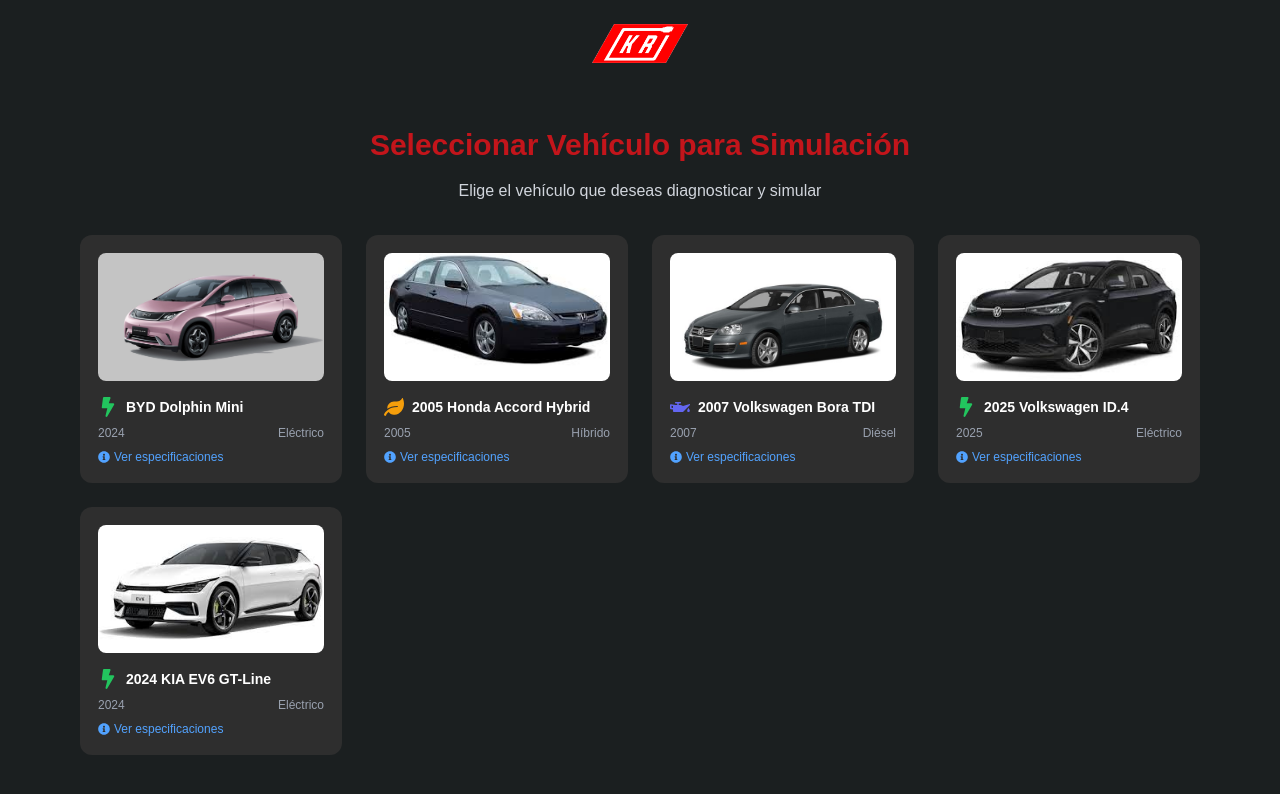
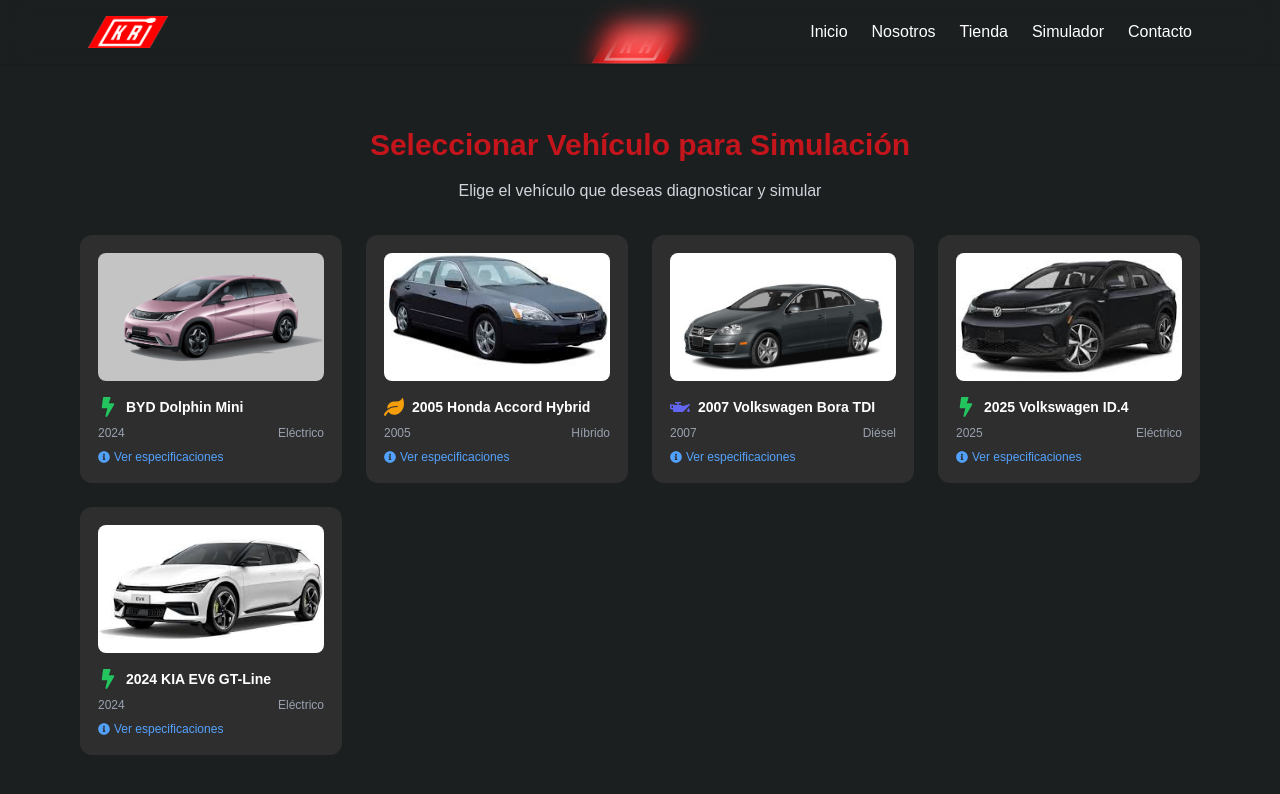
Before and after one commit to IramMcFly/krino-link, a Next.js app: page /Simulador in a window 1280 px wide. Shown: the top 794 px of the page. Built offline with nearby package versions, Linux system fonts and the light colour scheme.

Commit message:
agrega navbar a simulador

```diff
--- a/app/Simulador/page.js
+++ b/app/Simulador/page.js
@@ -4,6 +4,7 @@
 import Image from 'next/image';
 import SelectorVehiculos from './componentes/SelectorVehiculos';
 import SimuladorVehiculo from './componentes/SimuladorVehiculo';
+import { NavLanding } from '@/components/NavLanding';
 
 export default function Simulador() {
   const [vehiculoSeleccionado, setVehiculoSeleccionado] = useState(null);
@@ -18,6 +19,7 @@
 
   return (
     <div className="min-h-screen bg-[#1b1f20] text-white">
+      <NavLanding />
       <Suspense fallback={
         <div className="flex items-center justify-center min-h-screen">
           <div className="animate-spin rounded-full h-12 w-12 border-b-2 border-blue-400"></div>
```
